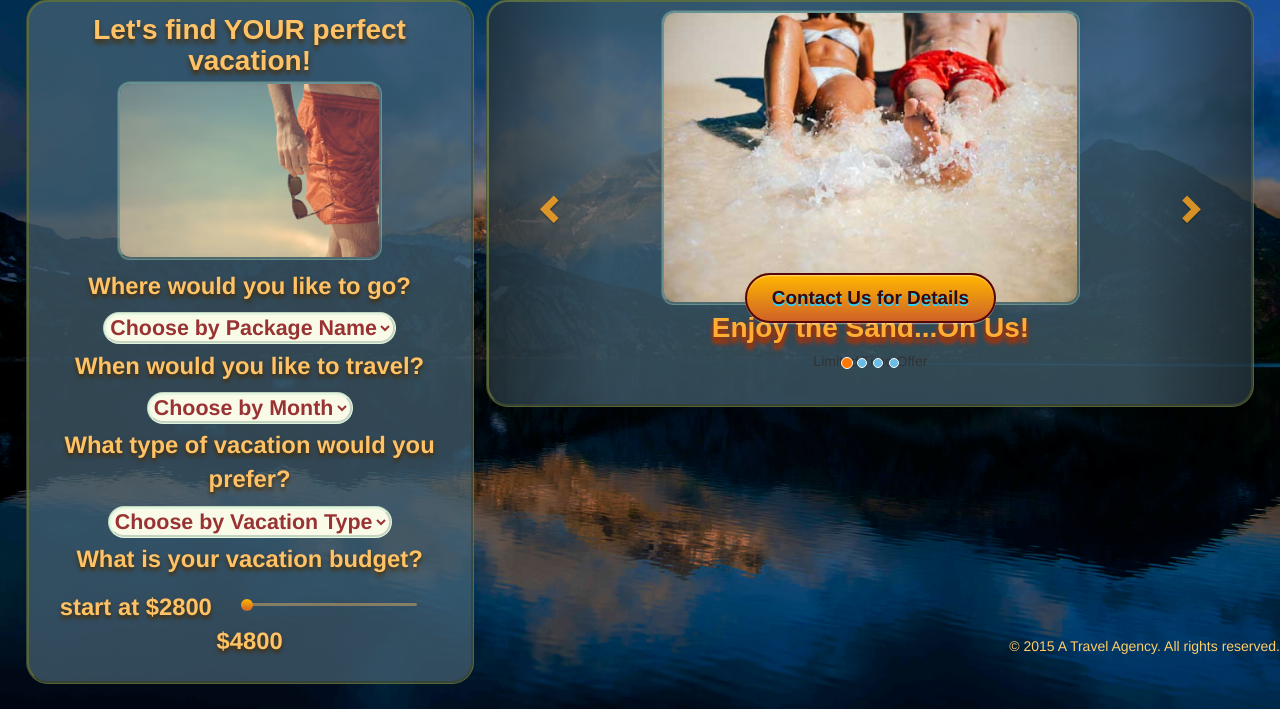
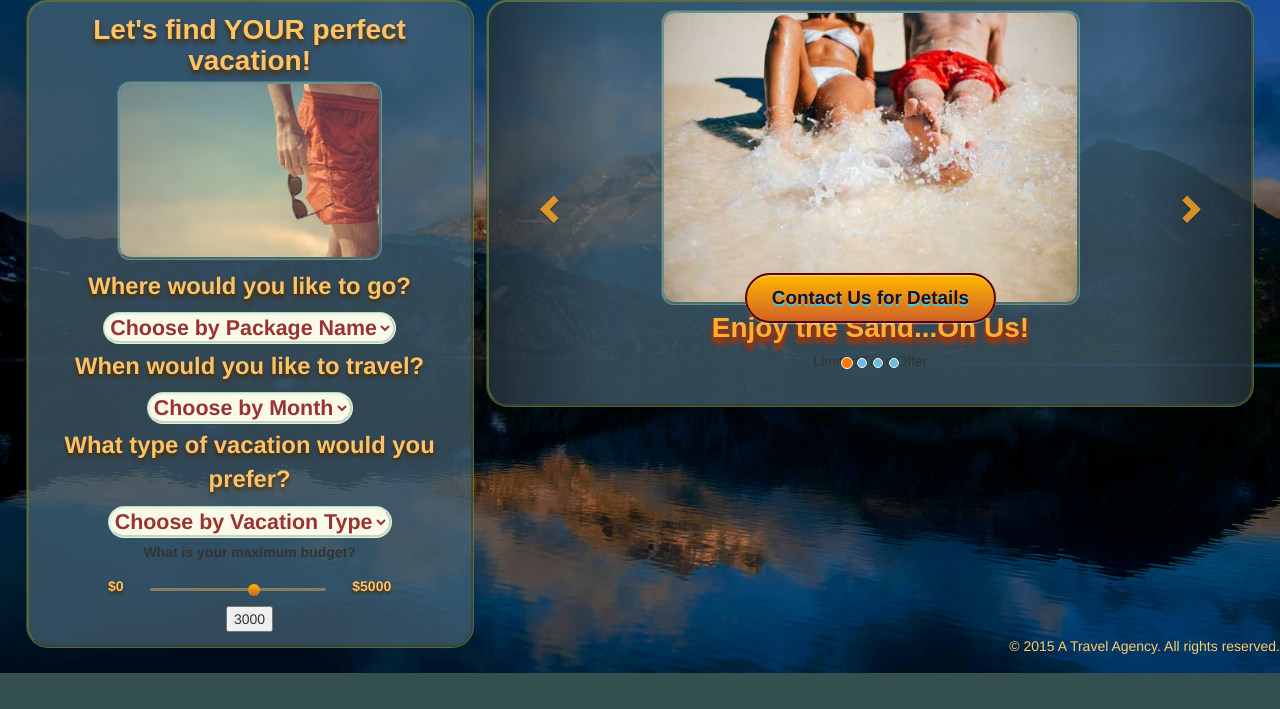
Before and after one commit to sofinapradhan/OOSD2015, a PHP site: page / in a window 1280 px wide. Shown: the part 144-853 px from the top of the page. After the commit the page ends 817 px from the top, so only its background shows below. Run offline with PHP 8.4, Linux system fonts and the light colour scheme; data comes from the database, SQL or seed files in the repository; some libraries are stand-ins or nearby versions.

Commit message:
Update index.php
- updated variable names
- updated the budget slider

```diff
--- a/index.php
+++ b/index.php
@@ -28,8 +28,8 @@ include "header.php";
 
 				<!-- Get the packages from the database to populate the selection table -->
 				<?php
-				// write query - $sql: selecting PkgName from Packages tables
-				$sql = "SELECT PkgName FROM Packages";
+				// write query - $sql: selecting from Packages tables
+				$sql = "SELECT PackageId,PkgName FROM Packages";
 				//execute query or die
 				$result = mysqli_query($con, $sql) or die("Error: " . mysqli_error($con));
 
@@ -38,10 +38,7 @@ include "header.php";
 				//when there are no more rows
 				while ($row=mysqli_fetch_assoc($result)){
 
-				foreach ($row as $index=>$col) //Loop through the vacation packages in the array
-	 				 { //print select options of packages to HTML
-	 			     print("<option value=".$col.">".$col."</option>");
-					 }
+				print("<option value=".$row["PackageId"].">".$row["PkgName"]."</option>");
 
 					}
 				// Free result set
@@ -52,48 +49,44 @@ include "header.php";
 
 				</select><br />
 
-				<label for="date">When would you like to travel?</label>
+				<label for="month">When would you like to travel?</label>
 
 				<select onchange="top.location.href = 'packages.php?month='+ this.options[ this.selectedIndex ].value" >
 				<option value="" disabled selected>Choose by Month</option>
-				<option value="January">January</option>
-				<option value="February">February</option>
-				<option value="March">March</option>
-				<option value="April">April</option>
-				<option value="May">May</option>
-				<option value="June">June</option>
-				<option value="July">July</option>
-				<option value="August">August</option>
-				<option value="September">September</option>
-				<option value="Ocotber">October</option>
-				<option value="November">November</option>
-				<option value="December">December</option>
+				<option value="1">January</option>
+				<option value="2">February</option>
+				<option value="3">March</option>
+				<option value="4">April</option>
+				<option value="5">May</option>
+				<option value="6">June</option>
+				<option value="7">July</option>
+				<option value="8">August</option>
+				<option value="9">September</option>
+				<option value="10">October</option>
+				<option value="11">November</option>
+				<option value="12">December</option>
 				</select><br />
 
 				<label for="vacationType">What type of vacation would you prefer?</label>
 				<select onchange="top.location.href = 'packages.php?type='+ this.options[ this.selectedIndex ].value" >
 				<option value="" disabled selected>Choose by Vacation Type</option>
 				<option value="Cruise">Cruise</option>
-				<option value="AllInclusive">All inclusive resort</option>
-				<option value="EcoTour">Eco tour</option>
-				<option value="RailTour">Rail tour</option>
+				<option value="Inclusive">All inclusive resort</option>
+				<option value="Eco">Eco tour</option>
+				<option value="Rail">Rail tour</option>
 				</select><br />
+				</form>
 
-				<label for="budget">What is your vacation budget?</label>
-				<p id="sliderText">start at $2800
-				<input id="budget" style="display: inline; width:40%; margin-left:5%; margin-right:5%;"
-				type="range"  name="budget" min="0" max="3" onchange="top.location.href = 'packages.php?budget='+ (this.value)"
-				list="budgetTypes" value="0">
-				<!--Linked the input element to a datalist with string values via list attribute -->
-				<datalist id="budgetTypes">
-				<option value="0" disabled selected></option>
-				<option value="1">save</option>
-				<option value="2">best value</option>
-				<option value="3">splurge</option>
-				</datalist>
-				</input>$4800</p>
+				<label for="budget">What is your maximum budget?</label>
+				<p id="sliderText">$0
+				<input id="budget" style="display: inline; width:40%; margin-left:5%; margin-right:5%;" type="range"
+				step="1000" name="budget" min="0" max="5000" list="steplist" value="3000"
+				onchange="document.getElementById('budgetValue').innerHTML = this.value;">
 
-			</form>
+				</input>$5000</p>
+
+				<button id="budgetValue" value="3000"
+				onclick="top.location.href = 'packages.php?budget='+document.getElementById('budgetValue').innerHTML">3000</button>
 	</section>
 	</div>
 		<!-- Wrapper for the carousel-->
```
